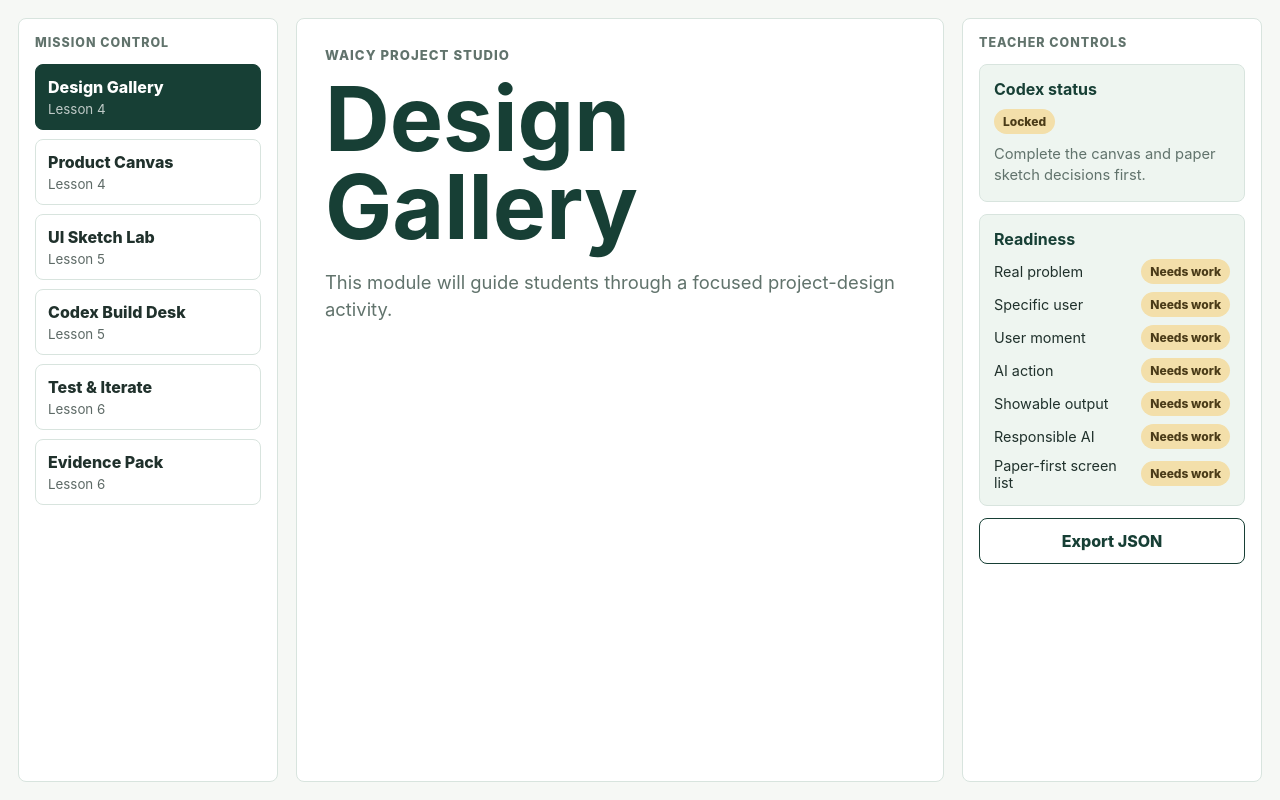
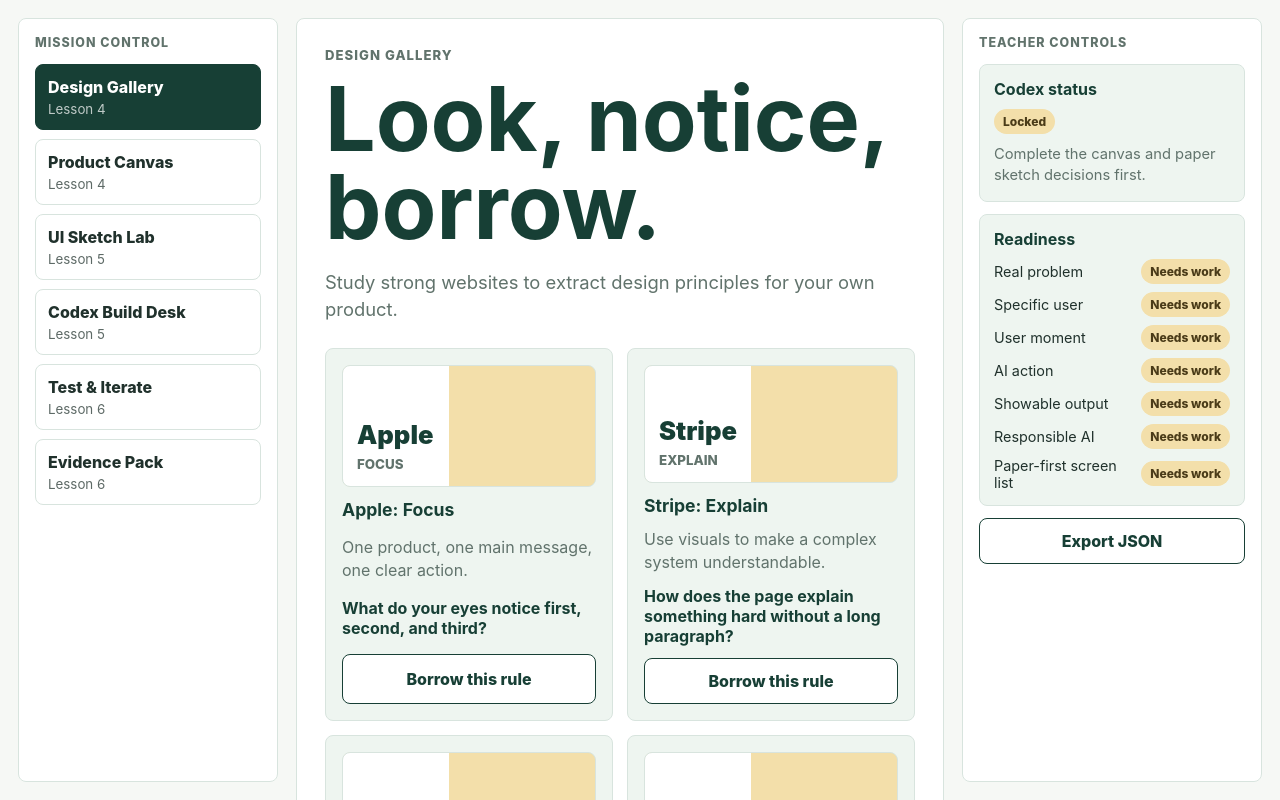
Before and after one commit to SophieNie1997/waicy-project-studio, a React (Vite) app: page / in a window 1280 px wide. Shown: the top 800 px of the page. Built offline with nearby package versions, Linux system fonts and the light colour scheme.

Commit message:
feat: add gallery and product canvas

```diff
--- a/src/App.tsx
+++ b/src/App.tsx
@@ -1,8 +1,10 @@
-import { useMemo, useState } from "react";
+import { useState } from "react";
 import { AppShell } from "./components/AppShell";
 import { createInitialProject } from "./domain/initialProject";
 import { exportProjectJson } from "./domain/storage";
 import type { ModuleId, StudioProject } from "./domain/types";
+import { DesignGallery } from "./modules/DesignGallery";
+import { ProductCanvas } from "./modules/ProductCanvas";
 
 function PlaceholderModule({ title }: { title: string }) {
   return (
@@ -16,27 +18,31 @@
 
 export default function App() {
   const [activeModule, setActiveModule] = useState<ModuleId>("design-gallery");
-  const [project] = useState<StudioProject>(() => createInitialProject());
-
-  const activeTitle = useMemo(() => {
-    const titles: Record<ModuleId, string> = {
-      "design-gallery": "Design Gallery",
-      "product-canvas": "Product Canvas",
-      "ui-sketch-lab": "UI Sketch Lab",
-      "codex-build-desk": "Codex Build Desk",
-      "test-iterate": "Test & Iterate",
-      "evidence-pack": "Evidence Pack",
-    };
-    return titles[activeModule];
-  }, [activeModule]);
+  const [project, setProject] = useState<StudioProject>(() => createInitialProject());
 
   function handleExport() {
     void navigator.clipboard?.writeText(exportProjectJson(project));
   }
 
+  const moduleView =
+    activeModule === "design-gallery" ? (
+      <DesignGallery project={project} onChange={setProject} />
+    ) : activeModule === "product-canvas" ? (
+      <ProductCanvas project={project} onChange={setProject} />
+    ) : (
+      <PlaceholderModule
+        title={{
+          "ui-sketch-lab": "UI Sketch Lab",
+          "codex-build-desk": "Codex Build Desk",
+          "test-iterate": "Test & Iterate",
+          "evidence-pack": "Evidence Pack",
+        }[activeModule]}
+      />
+    );
+
   return (
     <AppShell activeModule={activeModule} project={project} onModuleChange={setActiveModule} onExport={handleExport}>
-      <PlaceholderModule title={activeTitle} />
+      {moduleView}
     </AppShell>
   );
 }
--- /dev/null
+++ b/src/modules/DesignGallery.tsx
@@ -0,0 +1,71 @@
+import type { StudioProject } from "../domain/types";
+
+interface DesignGalleryProps {
+  project: StudioProject;
+  onChange: (project: StudioProject) => void;
+}
+
+const references = [
+  {
+    name: "Apple",
+    lesson: "Focus",
+    principle: "One product, one main message, one clear action.",
+    question: "What do your eyes notice first, second, and third?",
+  },
+  {
+    name: "Stripe",
+    lesson: "Explain",
+    principle: "Use visuals to make a complex system understandable.",
+    question: "How does the page explain something hard without a long paragraph?",
+  },
+  {
+    name: "Linear",
+    lesson: "Workflow",
+    principle: "Show the real steps a user takes.",
+    question: "Where can you see the workflow?",
+  },
+  {
+    name: "Duolingo",
+    lesson: "Feedback",
+    principle: "Make progress, mistakes, and rewards visible.",
+    question: "How does the product make users want to continue?",
+  },
+];
+
+export function DesignGallery({ project, onChange }: DesignGalleryProps) {
+  function togglePrinciple(principle: string) {
+    const exists = project.borrowedPrinciples.includes(principle);
+    onChange({
+      ...project,
+      borrowedPrinciples: exists
+        ? project.borrowedPrinciples.filter((item) => item !== principle)
+        : [...project.borrowedPrinciples, principle],
+    });
+  }
+
+  return (
+    <section className="module-panel">
+      <p className="eyebrow">Design Gallery</p>
+      <h1>Look, notice, borrow.</h1>
+      <p className="lede">Study strong websites to extract design principles for your own product.</p>
+      <div className="reference-grid">
+        {references.map((reference) => (
+          <article className="reference-card" key={reference.name}>
+            <div className="reference-visual" aria-hidden="true">
+              <span>{reference.name}</span>
+              <small>{reference.lesson}</small>
+            </div>
+            <h2>
+              {reference.name}: {reference.lesson}
+            </h2>
+            <p>{reference.principle}</p>
+            <strong>{reference.question}</strong>
+            <button className="secondary-button" type="button" onClick={() => togglePrinciple(reference.principle)}>
+              {project.borrowedPrinciples.includes(reference.principle) ? "Borrowed" : "Borrow this rule"}
+            </button>
+          </article>
+        ))}
+      </div>
+    </section>
+  );
+}
--- /dev/null
+++ b/src/modules/ProductCanvas.tsx
@@ -0,0 +1,105 @@
+import { Field } from "../components/Field";
+import { StatusPill } from "../components/StatusPill";
+import { getProjectReadiness } from "../domain/readiness";
+import type { StudioProject } from "../domain/types";
+
+interface ProductCanvasProps {
+  project: StudioProject;
+  onChange: (project: StudioProject) => void;
+}
+
+export function ProductCanvas({ project, onChange }: ProductCanvasProps) {
+  const readiness = Object.values(getProjectReadiness(project));
+
+  function updateField<K extends keyof StudioProject>(key: K, value: StudioProject[K]) {
+    onChange({ ...project, [key]: value });
+  }
+
+  return (
+    <section className="module-panel">
+      <p className="eyebrow">Product Canvas</p>
+      <h1>Make the idea buildable.</h1>
+      <p className="lede">Codex stays locked until the project is specific enough to explain in 20 seconds.</p>
+      <div className="canvas-layout">
+        <div className="form-grid">
+          <Field label="Project title" value={project.title} onChange={(value) => updateField("title", value)} placeholder="Lunch Lens" />
+          <Field
+            label="Seed idea"
+            value={project.seedIdea}
+            onChange={(value) => updateField("seedIdea", value)}
+            placeholder="A small idea worth investigating"
+          />
+          <Field
+            label="Problem"
+            value={project.problem}
+            onChange={(value) => updateField("problem", value)}
+            placeholder="What is difficult, slow, unfair, risky, confusing, or easy to forget?"
+            multiline
+          />
+          <Field
+            label="Specific user"
+            value={project.user}
+            onChange={(value) => updateField("user", value)}
+            placeholder="A real user group in a real context"
+          />
+          <Field
+            label="User moment"
+            value={project.userMoment}
+            onChange={(value) => updateField("userMoment", value)}
+            placeholder="When and where would they open this?"
+          />
+          <Field
+            label="Input"
+            value={project.input}
+            onChange={(value) => updateField("input", value)}
+            placeholder="What does the user give the product?"
+          />
+          <Field
+            label="AI action"
+            value={project.aiAction}
+            onChange={(value) => updateField("aiAction", value)}
+            placeholder="Classify, recommend, generate, chat, predict"
+          />
+          <Field
+            label="Output"
+            value={project.output}
+            onChange={(value) => updateField("output", value)}
+            placeholder="What useful result appears on screen?"
+            multiline
+          />
+          <Field
+            label="Impact"
+            value={project.impact}
+            onChange={(value) => updateField("impact", value)}
+            placeholder="What changes if this works?"
+            multiline
+          />
+          <Field
+            label="Responsible AI note"
+            value={project.responsibleAiNote}
+            onChange={(value) => updateField("responsibleAiNote", value)}
+            placeholder="What needs human review or caution?"
+            multiline
+          />
+        </div>
+        <aside className="canvas-card">
+          <h2>Specificity check</h2>
+          <p>
+            Too vague: <strong>An AI app to help the environment.</strong>
+          </p>
+          <p>
+            Buildable: <strong>A lunch waste helper for Grade 6 students near the sorting bins after lunch.</strong>
+          </p>
+          <div className="readiness-list">
+            {readiness.map((item) => (
+              <div className="readiness-row" key={item.label}>
+                <span>{item.label}</span>
+                <StatusPill ready={item.ready} label={item.ready ? "Ready" : "Needs work"} />
+              </div>
+            ))}
+          </div>
+        </aside>
+      </div>
+    </section>
+  );
+}
--- a/src/styles.css
+++ b/src/styles.css
@@ -245,6 +245,86 @@
   resize: vertical;
 }
 
+.reference-grid,
+.form-grid {
+  display: grid;
+  grid-template-columns: repeat(2, minmax(0, 1fr));
+  gap: 14px;
+  margin-top: 24px;
+}
+
+.reference-card,
+.canvas-card {
+  border: 1px solid var(--line);
+  border-radius: 8px;
+  padding: 16px;
+  background: var(--surface-soft);
+}
+
+.reference-card {
+  display: grid;
+  gap: 12px;
+}
+
+.reference-card h2,
+.canvas-card h2 {
+  margin: 0;
+  color: var(--ink);
+  font-size: 1.1rem;
+}
+
+.reference-card p,
+.canvas-card p {
+  margin: 0;
+  color: var(--muted);
+  line-height: 1.45;
+}
+
+.reference-card strong,
+.canvas-card strong {
+  color: var(--ink);
+}
+
+.reference-visual {
+  min-height: 118px;
+  display: grid;
+  align-content: end;
+  gap: 6px;
+  border: 1px solid var(--line);
+  border-radius: 8px;
+  padding: 14px;
+  background:
+    linear-gradient(90deg, var(--surface) 0 42%, transparent 42%),
+    var(--accent-soft);
+  color: var(--ink);
+}
+
+.reference-visual span {
+  font-size: 1.6rem;
+  font-weight: 900;
+}
+
+.reference-visual small {
+  font-weight: 800;
+  text-transform: uppercase;
+  color: var(--muted);
+}
+
+.canvas-layout {
+  display: grid;
+  grid-template-columns: minmax(0, 1fr) 320px;
+  gap: 18px;
+  margin-top: 24px;
+}
+
+.canvas-card {
+  align-self: start;
+  display: grid;
+  gap: 14px;
+  position: sticky;
+  top: 18px;
+}
+
 @media (max-width: 1100px) {
   .studio-shell {
     grid-template-columns: 1fr;
@@ -254,6 +334,18 @@
   .teacher-panel {
     position: static;
     height: auto;
+  }
+
+  .canvas-card {
+    position: static;
+  }
+}
+
+@media (max-width: 900px) {
+  .reference-grid,
+  .form-grid,
+  .canvas-layout {
+    grid-template-columns: 1fr;
   }
 }
 
```
Also changed, not shown: 1 other file (tests, documents, lock files or other folders).
